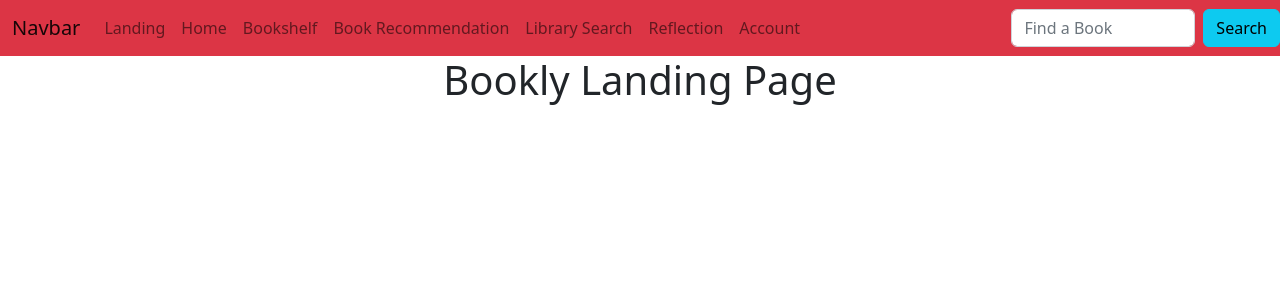
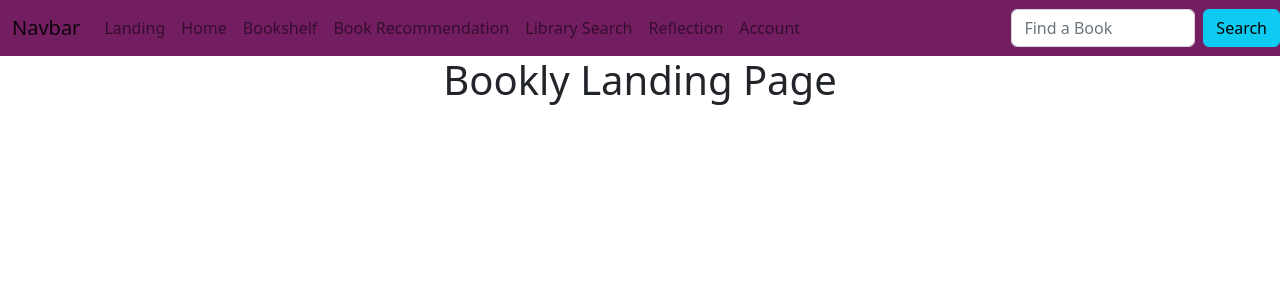
Before and after one commit to josephisaman33/Bookly-Website, a React (Create React App) app: page / in a window 1280 px wide. Shown: the top 300 px of the page. Built offline with nearby package versions, Linux system fonts and the light colour scheme.

Commit message:
Added sass colors

```diff
--- a/package.json
+++ b/package.json
@@ -12,6 +12,7 @@
     "react-dom": "^18.2.0",
     "react-router-dom": "^6.8.2",
     "react-scripts": "^5.0.1",
+    "sass": "^1.59.3",
     "web-vitals": "^2.1.4"
   },
   "scripts": {
--- a/src/components/NavBar.js
+++ b/src/components/NavBar.js
@@ -9,7 +9,7 @@ import Button from 'react-bootstrap/Button';
 function NavBar() {
   return (
     <>
-      <Navbar bg="danger" variant="light">
+      <Navbar bg="primaryP" variant="light">
         <Container>
           <Navbar.Brand href="home">Navbar</Navbar.Brand>
           <Nav className="me-auto">
--- /dev/null
+++ b/src/custom.scss
@@ -0,0 +1,7 @@
+$theme-colors: (
+  "primary": #0074d9,
+  "primaryP": #741e62
+);
+
+// Import Bootstrap and its default variables
+@import '~bootstrap/scss/bootstrap.scss';
--- a/src/index.js
+++ b/src/index.js
@@ -1,6 +1,6 @@
 import React from 'react';
 import ReactDOM from 'react-dom/client';
-import './index.css';
+import './custom.scss';
 import App from './App';
 import reportWebVitals from './reportWebVitals';
 import {BrowserRouter} from 'react-router-dom';
```
Also changed, not shown: 1 other file (tests, documents, lock files or other folders).
